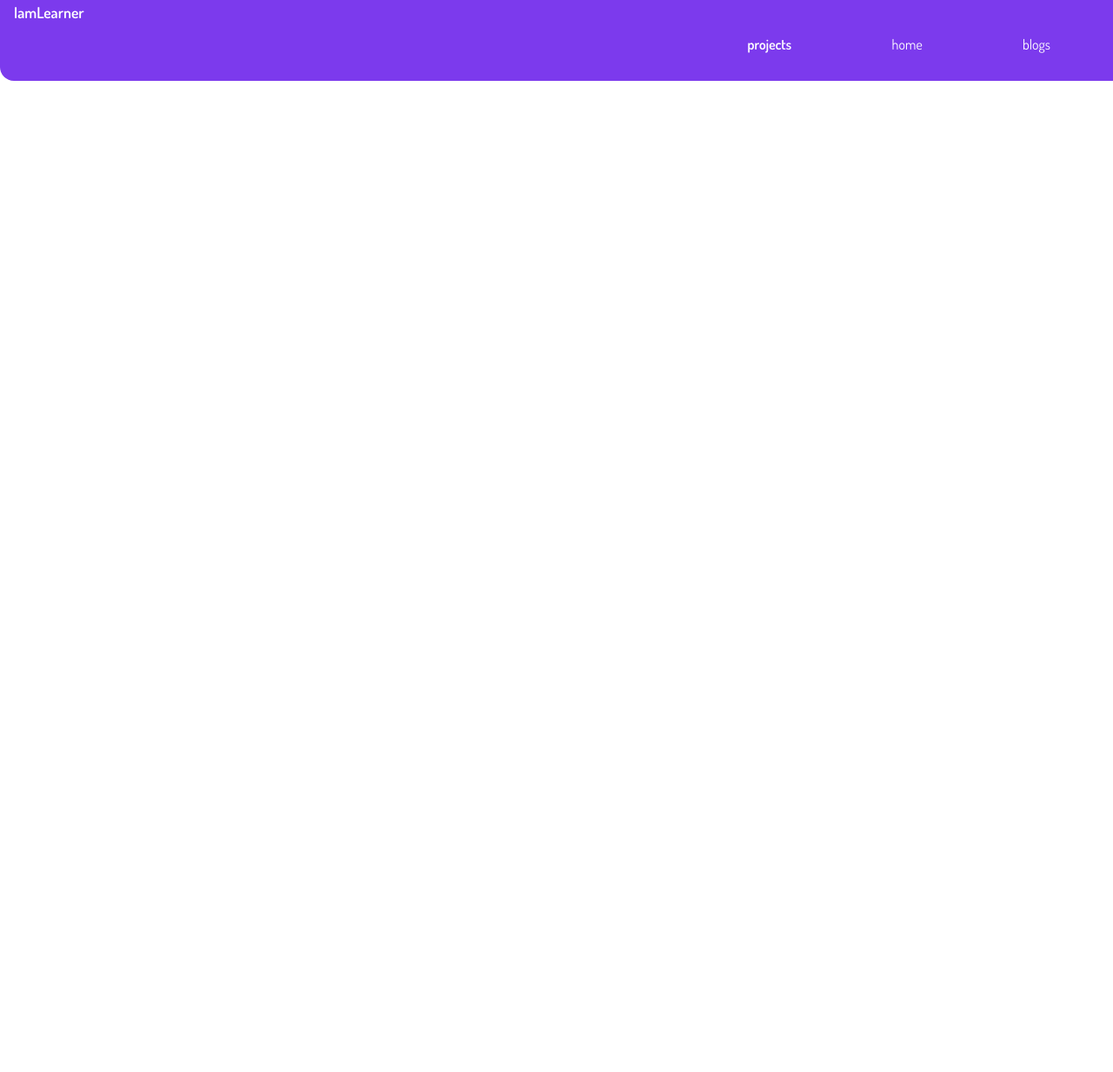
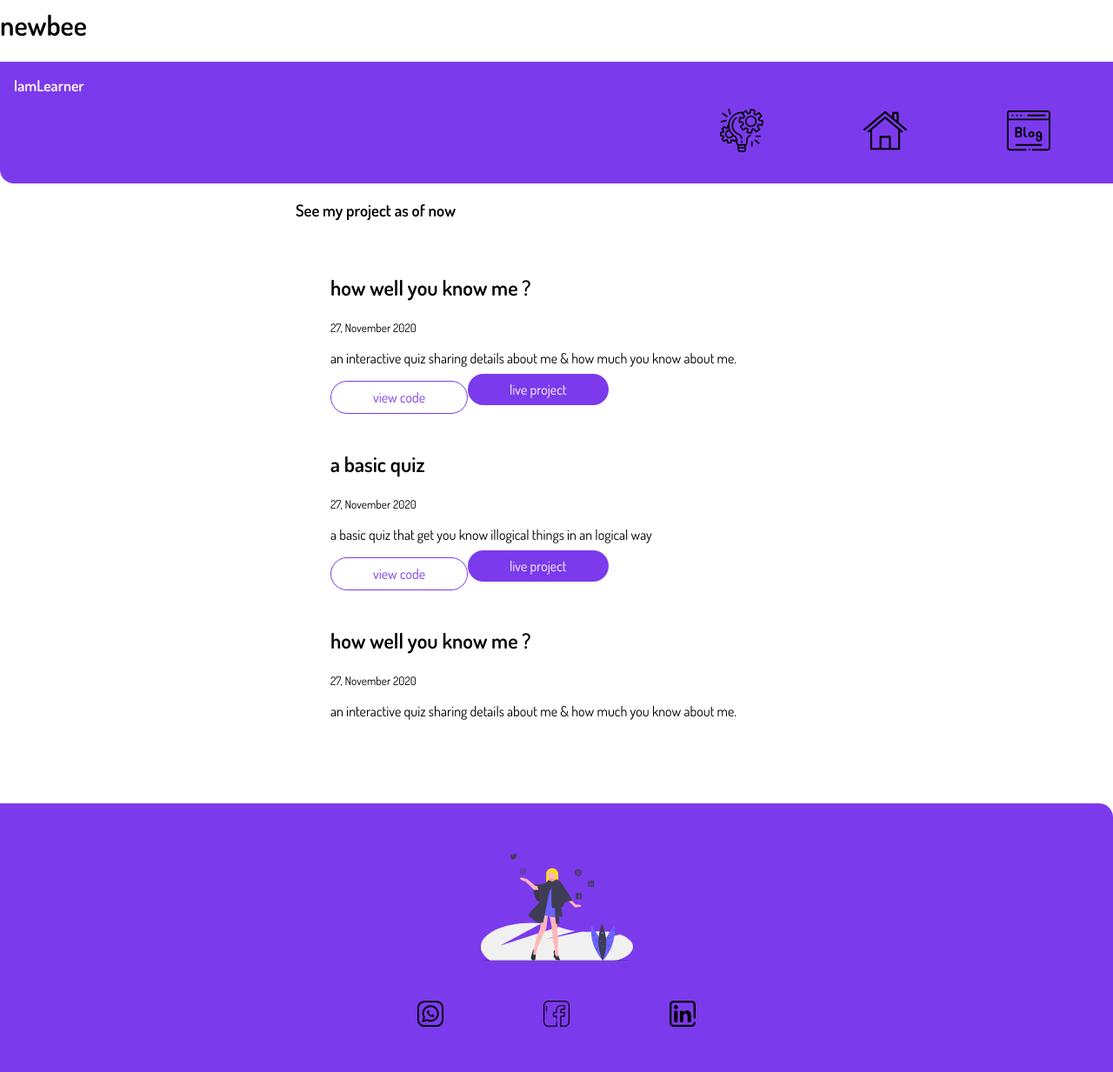
Before and after one commit to mehmehsan/leeson3_live, a plain HTML site: page project.html in a window 1280 px wide. Shown: the part 13-1246 px from the top of the page at 87% size. Before the commit the page ends 800 px from the top, so only its background shows below. Drawn offline with Linux system fonts and the light colour scheme.

Commit message:
added projects

```diff
--- a/project.html
+++ b/project.html
@@ -1,30 +1,95 @@
 <!DOCTYPE html>
 <html lang="en">
+
 <head>
     <meta charset="UTF-8">
     <meta name="viewport" content="width=device-width, initial-scale=1.0">
     <title>Document</title>
     <link href="style.css" rel="stylesheet" />
 </head>
+
 <body>
+    <h1>newbee</h1>
     <nav class="navigation">
         <div class="nav-bar">IamLearner</div>
         <ul class="list-non-bullet nav-pills">
 
             <li class="list-item-inline">
-                <a class="link link-active" href="project.html"> projects</a>
+                <a class="link link-active" href="project.html"> <img class="social-img" src="prj.svg" height="50px" width="50px"></a>
             </li>
 
             <li class="list-item-inline">
-                <a class="link" href="/index.html"> home</a>
+                <a class="link" href="index.html"> <img class="social-img" src="house.svg" height="50px" width="50px"></a>
             </li>
 
 
             <li class="list-item-inline">
-                <a class="link" href="blog.html"> blogs</a>
+                <a class="link" href="blog.html"><img class="social-img" src="blog.svg" height="50px" width="50px"></a>
             </li>
 
         </ul>
-        </nav>
+    </nav>
+
+    <div class="container container-center">
+
+    <h3> See my project as of now</h3>
+    <div style="height: 3vh;">
+
+
+    </div>
+
+    <ul class="list-non-bullet">
+        <li>
+            <h2> how well you know me ?</h2>
+        </li>
+        <small>27, November 2020</small>
+        <p>an interactive quiz sharing details about me & how much you know about me.</p>
+        <a class="link primary-link" href="https://repl.it/@SandeepMehta1/Knowme#index.js">live project</a>
+        <a class="link secondary-link" href="https://github.com/mehmehsan/knowme">view code</a>
+
+        <div style="height: 5vh;">
+
+
+        </div>
+        <li>
+            <h2> a basic quiz </h2>
+        </li>
+        <small>27, November 2020</small>
+        <p>a basic quiz that get you know illogical things in an logical way</p>
+        <a class="link primary-link" href="https://repl.it/@SandeepMehta1/Friend-Quiz-1#index.js">live project</a>
+        <a class="link secondary-link" href="https://github.com/mehmehsan/basicquiz">view code</a>
+        <li>
+
+            <div style="height: 5vh;">
+
+
+            </div>
+
+            <h2> how well you know me ?</h2>
+        </li>
+        <small>27, November 2020</small>
+        <p>an interactive quiz sharing details about me & how much you know about me.</p>
+
+    </ul>
+</div>
+
+<div style="height: 10vh;">
+
+
+</div>
+
+<footer class="footer">
+    <div class="footer-header">
+        <img class="social-img" src="social.svg" height="175px" width="175px">
+    </div>
+
+    <ul class="social-links list-non-bullet  ">
+        <li class="list-item-inline"><a class="link" href=" "> <img class="insta-img" src="insta.svg" height="30px" width="30px"> </a></li>
+        <li class="list-item-inline"><a class="link" href=" "> <img class="fb-img" src="fb.svg" height="30px" width="30px">
+            </a></li>
+        <li class="list-item-inline"><a class="link" href="https://www.linkedin.com/in/sandeep-mehta-b0783b109/"> <img class="linkin-img" src="linkin.svg" height="30px" width="30px"> </a></li>
+    </ul>
+</footer>
 </body>
+
 </html>
--- a/style.css
+++ b/style.css
@@ -15,6 +15,11 @@ body{
 
 hr{
     margin: 2rem 0rem;
+}
+
+/** margin **/
+.margin-md{
+    margin: 2rem;
 }
 
 /** container **/
@@ -105,6 +110,7 @@ hr{
 
 .hero{
     padding: 2rem;
+    padding-top: 5rem;
 
 }
 
```
Also changed, not shown: index.html (+4 -3 lines), blog.svg (added), house.svg (added), prj.svg (added).
